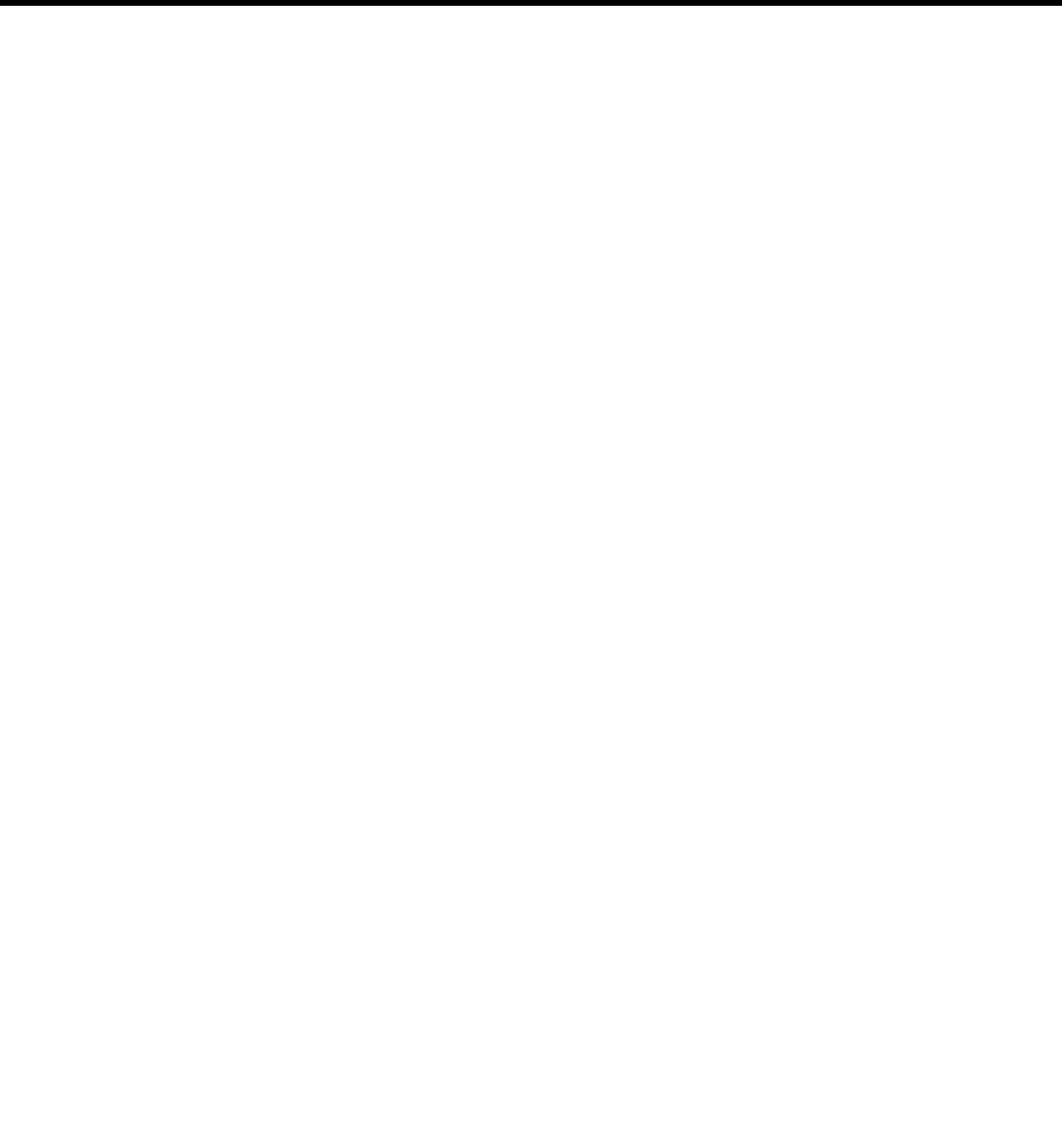
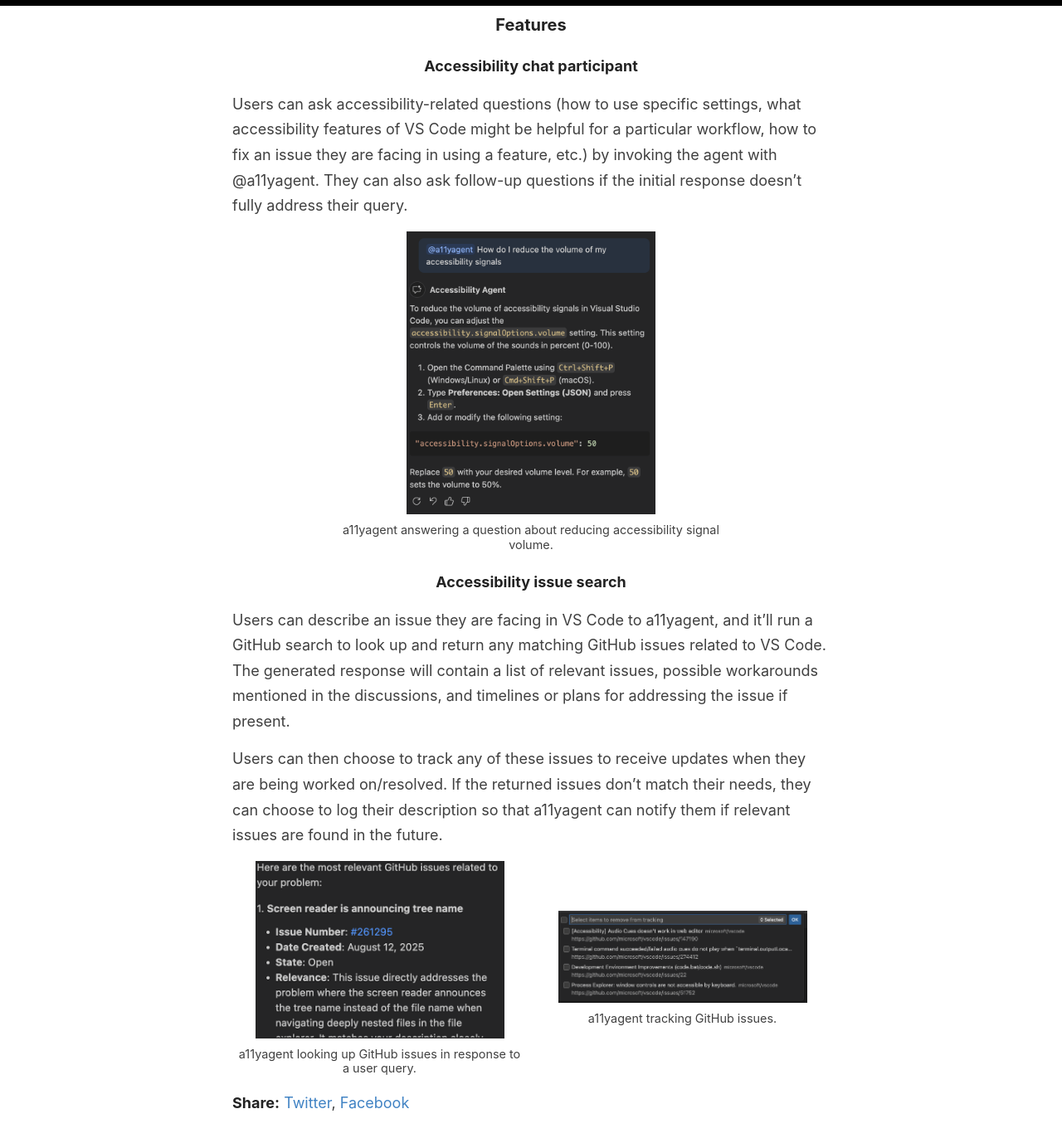
Before and after one commit to sreelakshmisb/sreelakshmisb.github.io, a Jekyll site: the page built from _posts/2026-5-20-a11yagent.md, in a window 1280 px wide and 1400 px high, scrolled down 3172 px. Shown: the top 1378 px of the window at 83% size. Built offline with Jekyll 4.4.1, drawn with Linux system fonts in a browser that asks for light colours; some of the changed text lies outside the part shown.

Commit message:
added more details, images, workflows

```diff
--- a/_posts/2026-5-20-a11yagent.md
+++ b/_posts/2026-5-20-a11yagent.md
@@ -5,13 +5,6 @@ title: a11yagent
 ---
 
 [a11yagent](https://marketplace.visualstudio.com/items?itemName=IDEA.a11yagent) is a VS Code extension designed to help screen reader users discover accessibility features and troubleshoot accessibility-related issues within VS Code. It provides an interactive chat participant that can answer questions, search for relevant issues, and track updates related to accessibility issues in VS Code.
-
-<!-- <div style="display: grid; grid-template-columns: 1fr 1fr; gap: 10px; align-items: center;">
-  <img src="/images/qa.png" alt="QA Screenshot 1" style="width: 100%; max-width: 300px; justify-self: center;" />
-  <img src="/images/qa.png" alt="QA Screenshot 2" style="width: 100%; max-width: 300px; justify-self: center;" />
-</div> -->
-
-<!-- ![Screenshot of the VS Code chat interface showing a conversation between the user and a11yagent. The user asks how to reduce the volume of accessibility signals in VS Code. a11yagent responds with step-by-step instructions: open the Command Palette, navigate to Preferences > Open Settings (JSON), and set the accessibility.signalOptions.volume JSON property to a number between 0 and 100](/images/qa.png) -->
 
 ## Background
 
@@ -24,6 +17,22 @@ In order to study ways of improving discoverability within IDEs, we focused on V
 VS Code offers several built-in features specifically designed to support BLVI developers. As of Version 1.116 (release date: April 15, 2026), VS Code has 73 accessibility-related settings in the settings editor alone, ranging from keyboard shortcuts and audio cues to alternate interface views to support screen reader use.
 
 GitHub Copilot, the popular AI-based programming assistant integrated with VS Code, is now commonly used for various programming tasks like code generation and editing, acting like a peer programmer. Copilot could, in theory, act as an AI peer who provides guidance for using various IDE features within VS Code while programming. However, in practice, Copilot frequently provides inadequate responses when asked about accessibility features in VS Code. Its answers are often UI-based, even when the IDE is used in its ‘screen-reader optimized’ mode.
+<br>
+<br>
+
+<div style="display: grid; grid-template-columns: 1fr 1fr; gap: 10px; align-items: center;">
+  <figure style="margin: 0; display: grid; justify-items: center; gap: 6px; justify-self: center;">
+    <img src="/images/copilot_view.png" alt="Screenshot of the VS Code chat interface showing a conversation between the user and Copilot. The user asks how to view a Copilot code suggestion without accepting it. Copilot responds with a six-step process: (1) Trigger Copilot Suggestions using Alt+\ (Windows/Linux) or Option+\ (macOS); (2) Navigate Suggestions using arrow keys (3) Review Suggestions inline using screen reader announcements while navigating (4) Dismiss Suggestions using Esc if needed (5) Access the Copilot Panel using Ctrl+Enter (Windows/Linux) or Cmd+Enter (macOS) to browse multiple suggestions and (6) Enable Accessibility Features" style="width: 100%; max-width: 300px;" />
+    <figcaption style="font-size: 0.8em; line-height: 1.2; text-align: center; padding: 4px;">a11yagent answering a question about reducing accessibility signal volume.</figcaption>
+
+  </figure>
+  <figure style="margin: 0; display: grid; justify-items: center; gap: 6px; justify-self: center;">
+    <img src="/images/copilot_signals.png" alt="Screenshot of the VS Code chat interface showing a conversation between the user and Copilot. The user asks how to reduce the volume of accessibility signals in VS Code. Copilot offers two suggestions: (1) System Accessibility Features - for macOS features like VoiceOver, adjust volume via System Settings > Accessibility > Audio or the system volume; (2) Web Accessibility — for audio signals in a web project, use the volume property of the JavaScript Audio object." style="width: 100%; max-width: 300px;" />
+    <figcaption style="font-size: 0.8em; line-height: 1.2; text-align: center; padding: 4px;">Copilot’s response to the same question (for comparison).</figcaption>
+  </figure>
+</div>
+
+<br>
 
 ## Formative Research
 
@@ -41,10 +50,21 @@ These posts indicated several discoverability challenges faced by users. Users f
 
 Drawing upon the insights from the aforementioned analysis, we built an AI-based accessibility assistant designed to assist BLVI developers in discovering and utilizing the features of VS Code - a11yagent. a11yagent uses accessibility-specific data extracted from various sources, including the official VS Code documentation, release notes, settings, default keybindings, signals/announcements, VS Code repos, and telemetry logs (if enabled) to answer user queries. It uses the same language models that GitHub Copilot uses, but the answers it generates are grounded using accessibility-specific data sources as context and a detailed system prompt so that they are more relevant for screen reader users.
 
+<figure style="margin: 0; display: grid; justify-items: center; gap: 6px; justify-self: center;">
+    <img src="/images/system_flow.png" alt="Flowchart showing how a11yagent works. After the user sends a query,  it (1) fetches relevant accessibility sources, then (2) uses the language model API to send a request with added context and a system prompt, and finally (3) generates a response. If the user query contains an issue, it also (1) optimizes the query and (2) fetches relevant GitHub issues from the VS Code repo using the GitHub MCP server. These are then added to the generated response." style="width: 100%;" />
+    <figcaption style="font-size: 0.8em; line-height: 1.2; text-align: center; padding: 4px;">Flowchart showing how a11yagent processes user queries.</figcaption>
+</figure>
+
+<br>
 ### Features
 
 #### Accessibility chat participant
 Users can ask accessibility-related questions (how to use specific settings, what accessibility features of VS Code might be helpful for a particular workflow, how to fix an issue they are facing in using a feature, etc.) by invoking the agent with @a11yagent. They can also ask follow-up questions if the initial response doesn't fully address their query.
+
+<figure style="margin: 0; display: grid; justify-items: center; gap: 6px; justify-self: center;">
+  <img src="/images/a11y_signals.png" alt="Screenshot of the VS Code chat interface showing a conversation between the user and a11yagent. The user asks how to reduce the volume of accessibility signals in VS Code. a11yagent responds with step-by-step instructions: open the Command Palette, navigate to Preferences > Open Settings (JSON), and set the accessibility.signalOptions.volume JSON property to a number between 0 and 100" style="width: 100%; max-width: 300px;" />
+  <figcaption style="font-size: 0.8em; line-height: 1.2; text-align: center; padding: 4px; width: 100%; max-width: 500px;">a11yagent answering a question about reducing accessibility signal volume.</figcaption>
+</figure>
 
 #### Accessibility issue search
 Users can describe an issue they are facing in VS Code to a11yagent, and it'll run a GitHub search to look up and return any matching GitHub issues related to VS Code.
@@ -52,6 +72,18 @@ The generated response will contain a list of relevant issues, possible workarou
 
 Users can then choose to track any of these issues to receive updates when they are being worked on/resolved. If the returned issues don't match their needs, they can choose to log their description so that a11yagent can notify them if relevant issues are found in the future.
 
+<div style="display: grid; grid-template-columns: 1fr 1fr; gap: 10px; align-items: center;">
+  <figure style="margin: 0; display: grid; justify-items: center; gap: 6px; justify-self: center;">
+    <img src="/images/a11y_issues.png" alt="Screenshot of the VS Code chat interface showing a repsonse by the chat agent. The response contains a list of relevant GitHub issues, with only the first issue visible in the screenshot. It's titled 'Screen reader is announcing tree name'; created on August 12, 2025, and currently Open. The relevance of the issue is also detailed in the response." style="width: 100%; max-width: 300px;" />
+  <figcaption style="font-size: 0.8em; line-height: 1.2; text-align: center; padding: 4px;">a11yagent looking up GitHub issues in response to a user query.</figcaption>
+  </figure>
+
+  <figure style="margin: 0; display: grid; justify-items: center; gap: 6px; justify-self: center;">
+    <img src="/images/tracked_issues.png" alt="Screenshot of a VS Code Quick Pick menu showing a list of 3 tracked GitHub issues. Each issue has a title, the corresponding link below, and a checkbox next to it to select for deletion. The search text reads select issues to remove from tracking" style="width: 100%; max-width: 300px;" />
+  <figcaption style="font-size: 0.8em; line-height: 1.2; text-align: center; padding: 4px;">a11yagent tracking GitHub issues.</figcaption>
+  </figure>
+</div>
+
 <!-- ## License
 
 MIT -->
```
Also changed, not shown: images/a11y_issues.png (added), images/a11y_signals.png (renamed from images/qa.png), images/copilot_signals.png (renamed from images/signal_qa_copilot.png), images/copilot_view.png (added), images/signal_qa_a11y.png (deleted), images/system_flow.png (added), images/tracked_issues.png (added).
